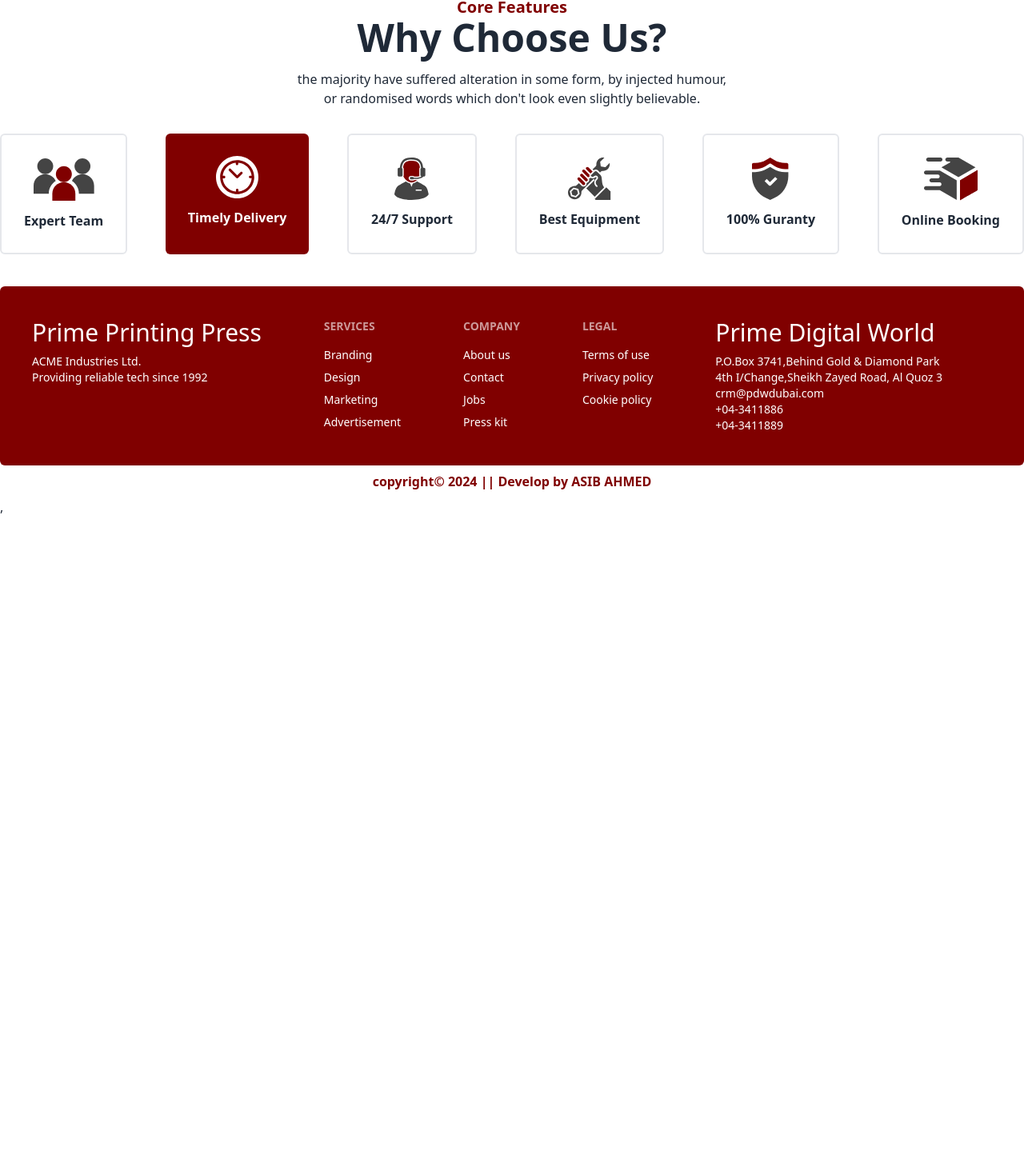
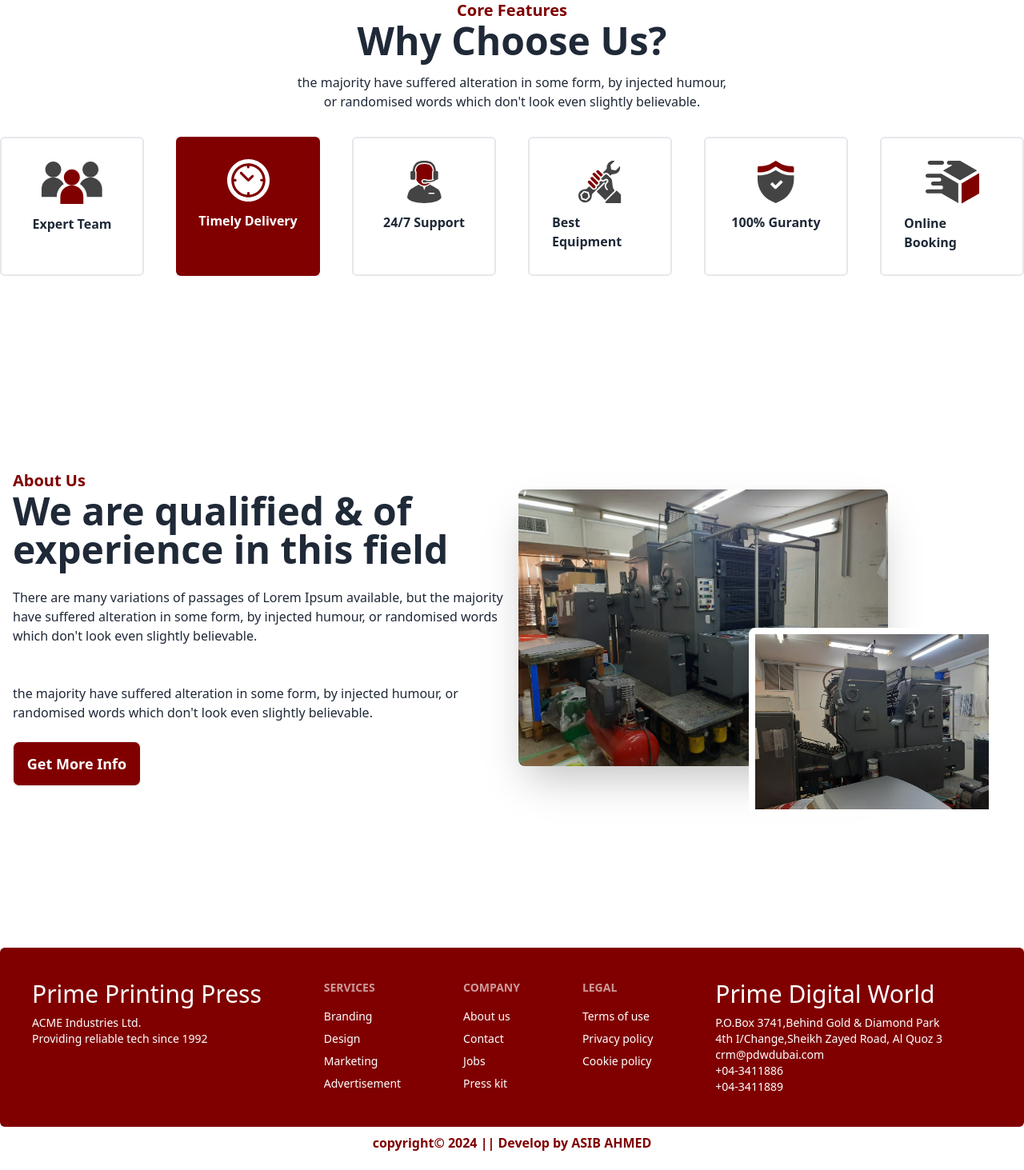
Before and after one commit to asib11/printing-press, a React (Vite) app: page / in a window 1280 px wide. Shown: the part 759-2222 px from the top of the page at 80% size. Before the commit the page ends 1405 px from the top, so only its background shows below. Built offline with nearby package versions, Linux system fonts and the light colour scheme.

Commit message:
about section

```diff
--- /dev/null
+++ b/src/components/AboutUs/AboutUs.jsx
@@ -0,0 +1,25 @@
+
+import img1 from '../../assets/banner/WhatsApp Image 2023-12-23 at 14.20.25_f724643d.jpg'
+import img2 from '../../assets/banner/WhatsApp Image 2023-12-23 at 14.20.26_3cb4d364.jpg'
+const AboutUs = () => {
+    return (
+        <div className="hero min-h-screen ">
+            <div className="hero-content flex-col lg:flex-row">
+
+                <div className='lg:w-1/2'>
+                    <h3 className='text-xl font-bold text-[#800000]'>About Us</h3>
+                    <h1 className="text-5xl font-bold">We are qualified & of experience in this field</h1>
+                    <p className="py-6">There are many variations of passages of Lorem Ipsum available, but the majority have suffered alteration in some form, by injected humour, or randomised words which don't look even slightly believable. </p>
+                    <p className="py-6">the majority have suffered alteration in some form, by injected humour, or randomised words which don't look even slightly believable. </p>
+                    <button className="btn text-white text-lg w-40 h-14 bg-[#800000]">Get More Info</button>
+                </div>
+                <div className='lg:w-1/2 relative'>
+                    <img src={img2} className="w-3/4 rounded-lg shadow-2xl" />
+                    <img src={img1} className="w-1/2 absolute rounded-lg right-5 top-1/2 border-8 border-white" />
+                </div>
+            </div>
+        </div>
+    );
+};
+
+export default AboutUs;
--- a/src/components/CoreFeature/CoreFeature.jsx
+++ b/src/components/CoreFeature/CoreFeature.jsx
@@ -6,7 +6,7 @@ const CoreFeature = () => {
             <h3 className="text-xl font-semibold text-center text-[#800000]">Core Features</h3>
             <h1 className="text-5xl text-center font-bold mb-4">Why Choose Us?</h1>
             <p className="text-center">the majority have suffered alteration in some form, by injected humour, <br /> or randomised words which don't look even slightly believable. </p>
-            <div className="flex justify-between pt-8">
+            <div className="grid lg:grid-cols-6 md:grid-cols-3 grid-cols-2 gap-10 pt-8">
                 <div className="p-7 flex flex-col items-center rounded-md border-2" >
                     <svg xmlns="http://www.w3.org/2000/svg" width="76" height="55" viewBox="0 0 76 55" fill="none">
                         <path d="M37.817 30.7964C29.8752 30.7964 23.414 37.2575 23.414 45.1993V54.0627H52.2199V45.1993C52.2199 37.2575 45.7588 30.7964 37.817 30.7964Z" fill="#800000" />
--- a/src/components/Home/Home.jsx
+++ b/src/components/Home/Home.jsx
@@ -1,3 +1,4 @@
+import AboutUs from '../AboutUs/AboutUs';
 import CoreFeature from '../CoreFeature/CoreFeature';
 import Header from '../Header/Header';
 
@@ -6,6 +7,7 @@ const Home = () => {
         <div>
             <Header></Header>
             <CoreFeature></CoreFeature>
+            <AboutUs></AboutUs>
         </div>
     );
 };
--- a/src/components/Navbar/Navbar.jsx
+++ b/src/components/Navbar/Navbar.jsx
@@ -27,7 +27,7 @@ const Navbar = () => {
     </>
 
     return (
-        <div className="navbar bg-base-100 text-[#800000]">
+        <div className="navbar  text-[#800000] border-b-4 border-[#800000]">
             <div className="navbar-start">
                 <div className="dropdown">
                     <div tabIndex={0} role="button" className="btn btn-ghost lg:hidden">
```
